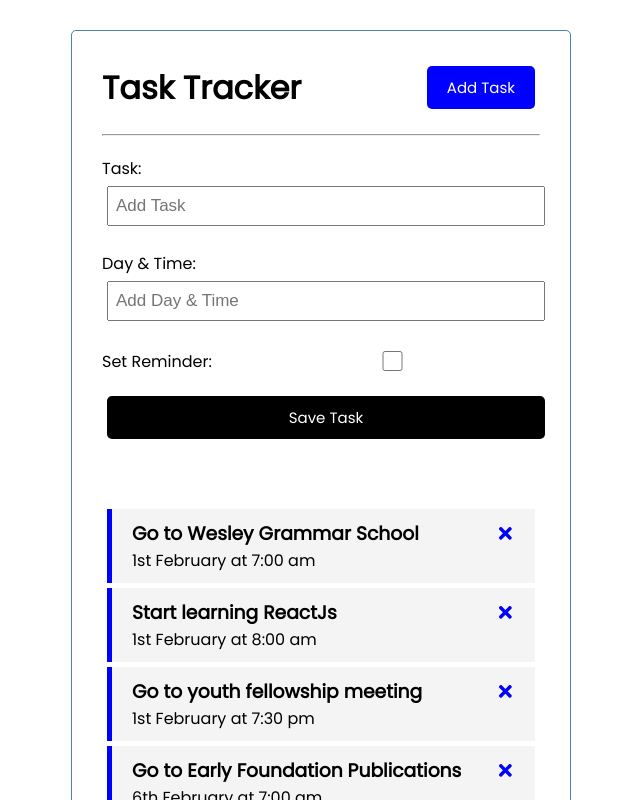
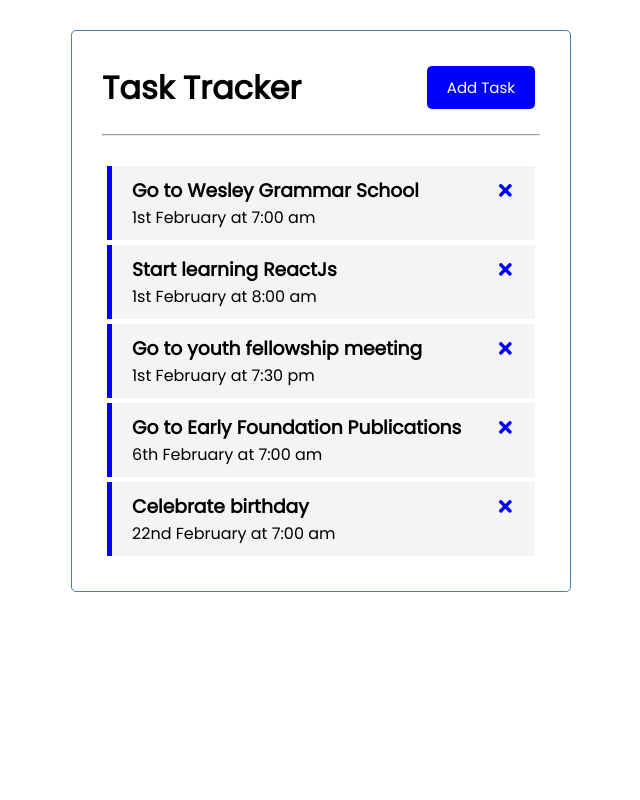
Before and after one commit to majestyjnr/TaskTrackerApp, a React (Create React App) app: page / in a window 1280 px wide. Shown: the top 800 px of the page, without its empty margins (319-959 px from the left). Built offline with nearby package versions, Linux system fonts and the light colour scheme.

Commit message:
Commit Additions

```diff
--- a/src/App.js
+++ b/src/App.js
@@ -5,6 +5,8 @@ import AddTask from "./components/AddTask";
 
 import {useState} from 'react';
 function App() {
+
+  const [showAddTask, setShowAddTask] = useState(false)
 
   const [tasks, setTasks] = useState([
     {
@@ -60,9 +62,9 @@ const addTask = (task) => {
   return (
 
     <div className='container'>
-      <Header/>
+      <Header onAdd={()=> setShowAddTask(!showAddTask)} showAdd = {showAddTask}/>
       <hr/>
-      <AddTask onAdd={addTask}/>
+      { showAddTask && <AddTask onAdd={addTask}/>}
       <br/>
 
     {tasks.length > 0 ? <Tasks tasks = {tasks} onDelete={deleteTask} onToggle={toggleReminder}/> : 'No Task Added'}
--- a/src/components/Header.js
+++ b/src/components/Header.js
@@ -1,14 +1,15 @@
 // import PropTypes from 'prop-types'
 import Button from "./Button";
 
-const Header = () => {
-    const onClick = () => {
-        console.log('The add button has been clicked!!')
-    }
+const Header = ({onAdd, showAdd}) => {
+    // const onClick = () => {
+    //     console.log('The add button has been clicked!!')
+    // }
     return (
         <header className="header">
             <h1>Task Tracker</h1>
-            <Button onClick={onClick} color="blue" text="Add Task"/>
+
+            { showAdd ?  <Button onClick={onAdd} color="red" text="Close"/> : <Button onClick={onAdd} color="blue" text="Add Task"/>}
 
         </header>
     )
```
Also changed, not shown: 1 other file (tests, documents, lock files or other folders).
